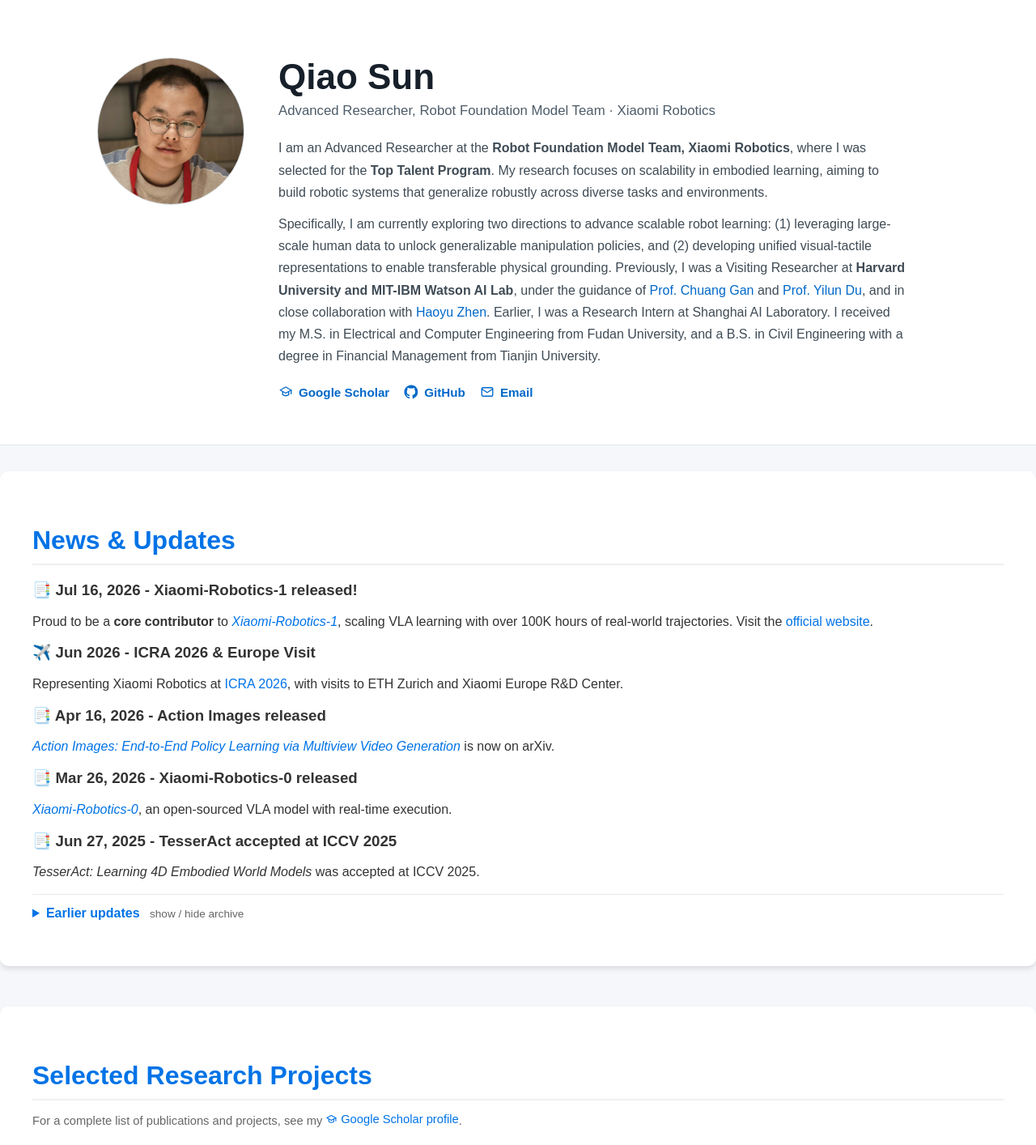
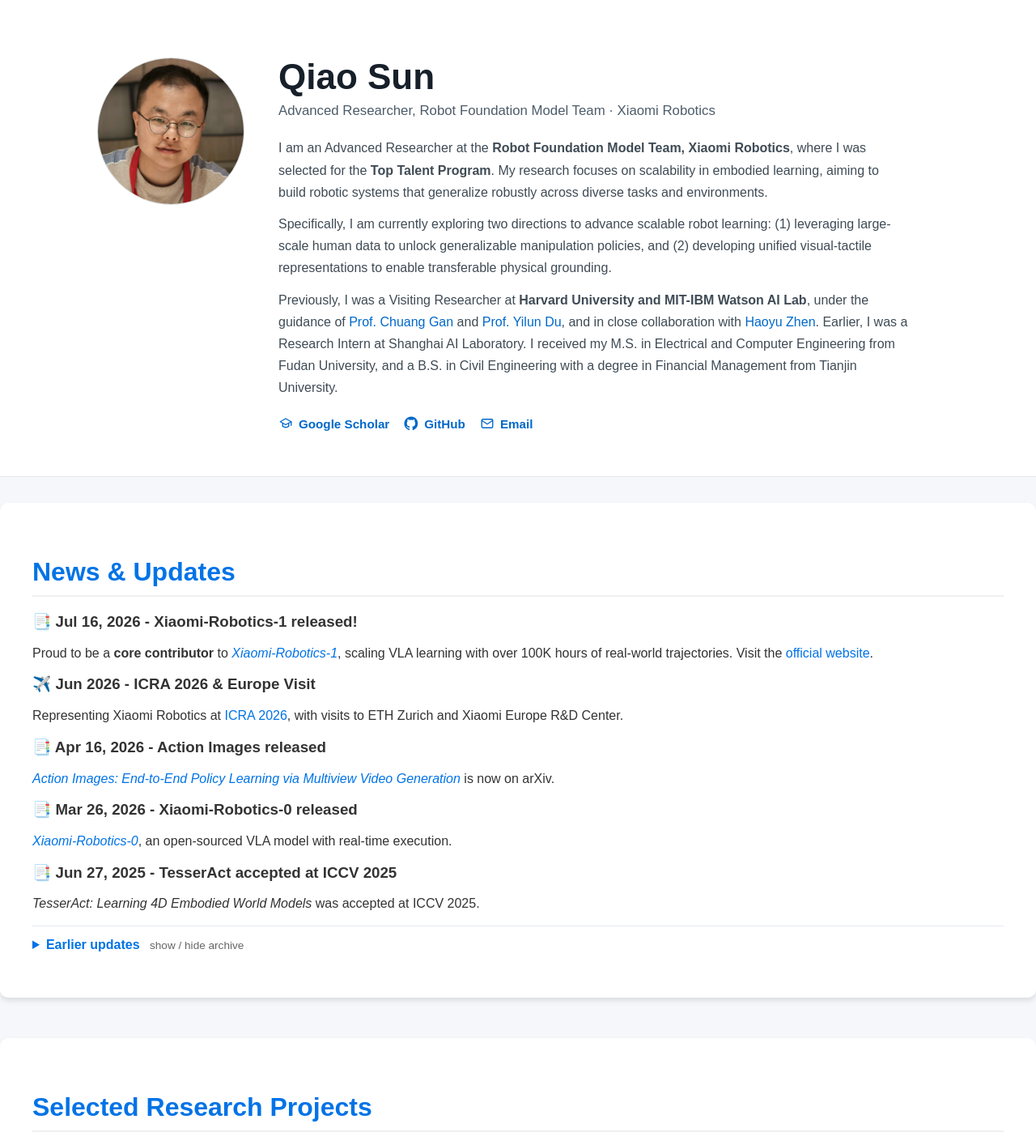
Before and after one commit to qiaosun22/qiaosun22.github.io, a PHP site: page / in a window 1280 px wide. Shown: the part 46-1460 px from the top of the page at 81% size. Run offline with PHP 8.4, Linux system fonts and the light colour scheme.

Commit message:
Complete Robotics-0 resources and refine biography

```diff
--- a/index.html
+++ b/index.html
@@ -6,7 +6,7 @@
   <link rel="icon" type="image/svg+xml" href="assets/images/xiaomi-logo.svg">
 
   <title>Qiao Sun @ Xiaomi Robotics - Academic Portfolio</title>
-  <link rel="stylesheet" href="style.css?v=20260725-4">
+  <link rel="stylesheet" href="style.css?v=20260725-5">
   <style>
     /* General Styles */
     body {
@@ -197,7 +197,8 @@
         <p class="hero-affiliation">Advanced Researcher, Robot Foundation Model Team &middot; Xiaomi Robotics</p>
         <div class="hero-bio">
           <p>I am an Advanced Researcher at the <strong>Robot Foundation Model Team, Xiaomi Robotics</strong>, where I was selected for the <strong>Top Talent Program</strong>. My research focuses on scalability in embodied learning, aiming to build robotic systems that generalize robustly across diverse tasks and environments.</p>
-          <p>Specifically, I am currently exploring two directions to advance scalable robot learning: (1) leveraging large-scale human data to unlock generalizable manipulation policies, and (2) developing unified visual-tactile representations to enable transferable physical grounding. Previously, I was a Visiting Researcher at <strong>Harvard University and MIT-IBM Watson AI Lab</strong>, under the guidance of <a href="https://people.csail.mit.edu/ganchuang/" target="_blank" rel="noopener noreferrer">Prof. Chuang Gan</a> and <a href="https://yilundu.github.io/" target="_blank" rel="noopener noreferrer">Prof. Yilun Du</a>, and in close collaboration with <a href="https://haoyuzhen.com/" target="_blank" rel="noopener noreferrer">Haoyu Zhen</a>. Earlier, I was a Research Intern at Shanghai AI Laboratory. I received my M.S. in Electrical and Computer Engineering from Fudan University, and a B.S. in Civil Engineering with a degree in Financial Management from Tianjin University.</p>
+          <p>Specifically, I am currently exploring two directions to advance scalable robot learning: (1) leveraging large-scale human data to unlock generalizable manipulation policies, and (2) developing unified visual-tactile representations to enable transferable physical grounding.</p>
+          <p>Previously, I was a Visiting Researcher at <strong>Harvard University and MIT-IBM Watson AI Lab</strong>, under the guidance of <a href="https://people.csail.mit.edu/ganchuang/" target="_blank" rel="noopener noreferrer">Prof. Chuang Gan</a> and <a href="https://yilundu.github.io/" target="_blank" rel="noopener noreferrer">Prof. Yilun Du</a>, and in close collaboration with <a href="https://haoyuzhen.com/" target="_blank" rel="noopener noreferrer">Haoyu Zhen</a>. Earlier, I was a Research Intern at Shanghai AI Laboratory. I received my M.S. in Electrical and Computer Engineering from Fudan University, and a B.S. in Civil Engineering with a degree in Financial Management from Tianjin University.</p>
         </div>
         <div class="hero-links">
           <a href="https://scholar.google.com.hk/citations?user=wEoImc8AAAAJ&amp;hl=en" target="_blank" rel="noopener noreferrer"><svg viewBox="0 0 24 24" aria-hidden="true" focusable="false"><path d="M3 9 12 4l9 5-9 5-9-5Z"/><path d="M7 12v4.5c2.8 2 7.2 2 10 0V12"/><path d="M21 9v6"/></svg><span>Google Scholar</span></a>
@@ -283,6 +284,8 @@
           <div class="publication-links">
             <a href="https://arxiv.org/abs/2602.12684" target="_blank">Paper</a>
             <a href="https://robotics.xiaomi.com/xiaomi-robotics-0.html" target="_blank">Website</a>
+            <a href="https://github.com/XiaomiRobotics/Xiaomi-Robotics-0" target="_blank" rel="noopener noreferrer">GitHub</a>
+            <a href="https://huggingface.co/collections/XiaomiRobotics/xiaomi-robotics-0" target="_blank" rel="noopener noreferrer">Model Card</a>
           </div>
         </div>
       </div>
--- a/style.css
+++ b/style.css
@@ -275,6 +275,7 @@ body {
 /* Button Alignment */
 .publication-links {
   display: flex; /* 水平排列 */
+  flex-wrap: wrap;
   gap: 10px; /* 按钮间距 */
 }
 
```
